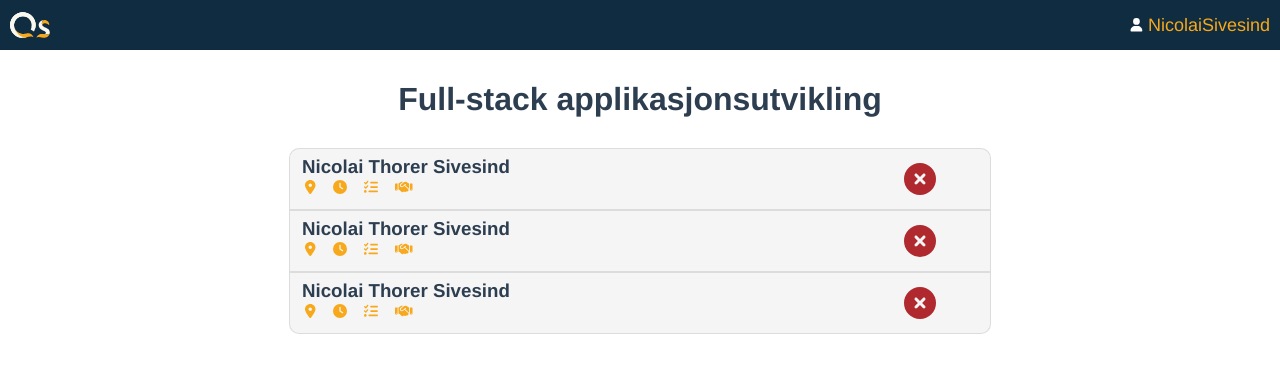
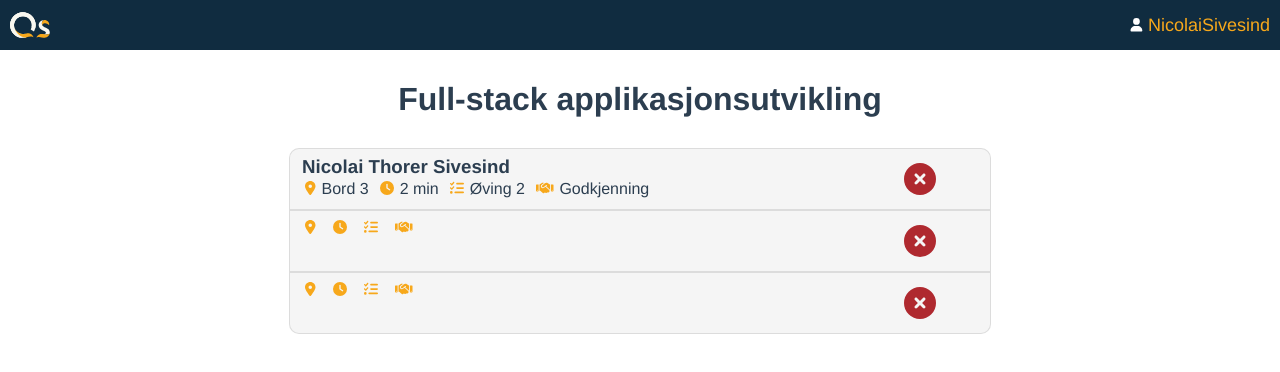
Before and after one commit to erl1erl1/qs3, a Vue app in the folder qs/: page /queue in a window 1280 px wide. Shown: the top 372 px of the page. Built offline with nearby package versions, Linux system fonts and the light colour scheme.

Commit message:
added name

```diff
--- a/qs/src/components/QueueItem.vue
+++ b/qs/src/components/QueueItem.vue
@@ -1,7 +1,7 @@
 <template>
 <div id="container">
   <div id="queue-info">
-    <h3 id="name">Nicolai Thorer Sivesind</h3>
+    <h3 id="name">{{ name }}</h3>
     <div id="content">
       <div class="field">
         <font-awesome-icon icon="location-dot" class="field-icon" size="sm"/>
@@ -32,6 +32,7 @@ export default {
   name: "QueueItem",
 
   props: {
+    name: String,
     location: String,
     queueTime: Number,
     task: String,
--- a/qs/src/views/Queue.vue
+++ b/qs/src/views/Queue.vue
@@ -1,7 +1,7 @@
 <template>
   <h1>Full-stack applikasjonsutvikling</h1>
   <div id="queue">
-    <QueueItem/>
+    <QueueItem name="Nicolai Thorer Sivesind" location="Bord 3" queue-time="2 min" task="Øving 2" type="Godkjenning"/>
     <QueueItem/>
     <QueueItem/>
   </div>
```
